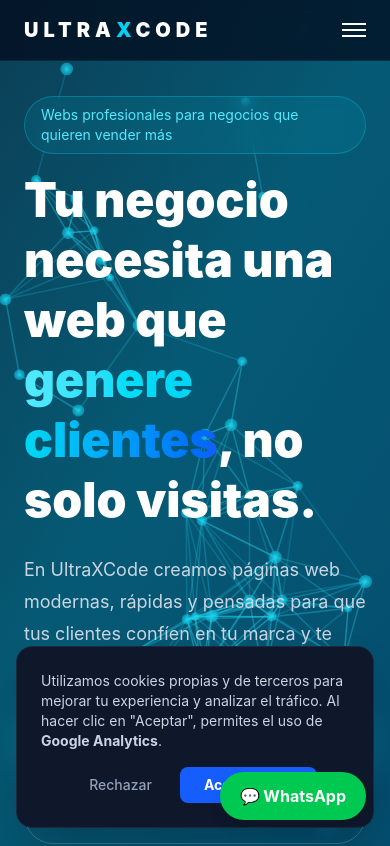
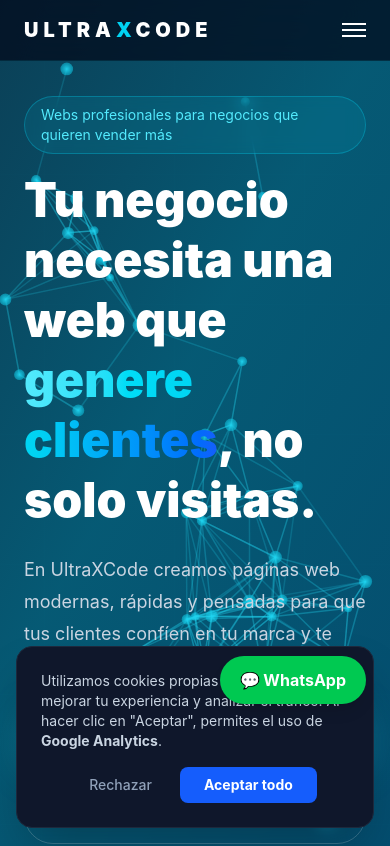
Before and after one commit to ultraxcode-com/ultra-x-code, a React (Vite) app: page / in a window 390 px wide. Shown: the top 846 px of the page. Built offline with nearby package versions, Linux system fonts and the light colour scheme.

Commit message:
arreglo css

```diff
--- a/src/index.css
+++ b/src/index.css
@@ -9,3 +9,16 @@
     bottom: 100px; /* Sube el botón para que libre el banner */
   }
 }
+
+@media (max-width: 767px) {
+  /* 1. Buscamos el botón de WhatsApp por sus clases o etiquetas más comunes */
+  [class*="whatsapp"],
+  [id*="whatsapp"],
+  .whatsapp-btn,
+  .btn-whatsapp,
+  a[href*="wa.me"],
+  a[href*="whatsapp.com"] {
+    bottom: 140px !important; /* Lo sube lo suficiente para librar el cookie banner */
+    transition: bottom 0.3s ease-in-out;
+  }
+}
```
